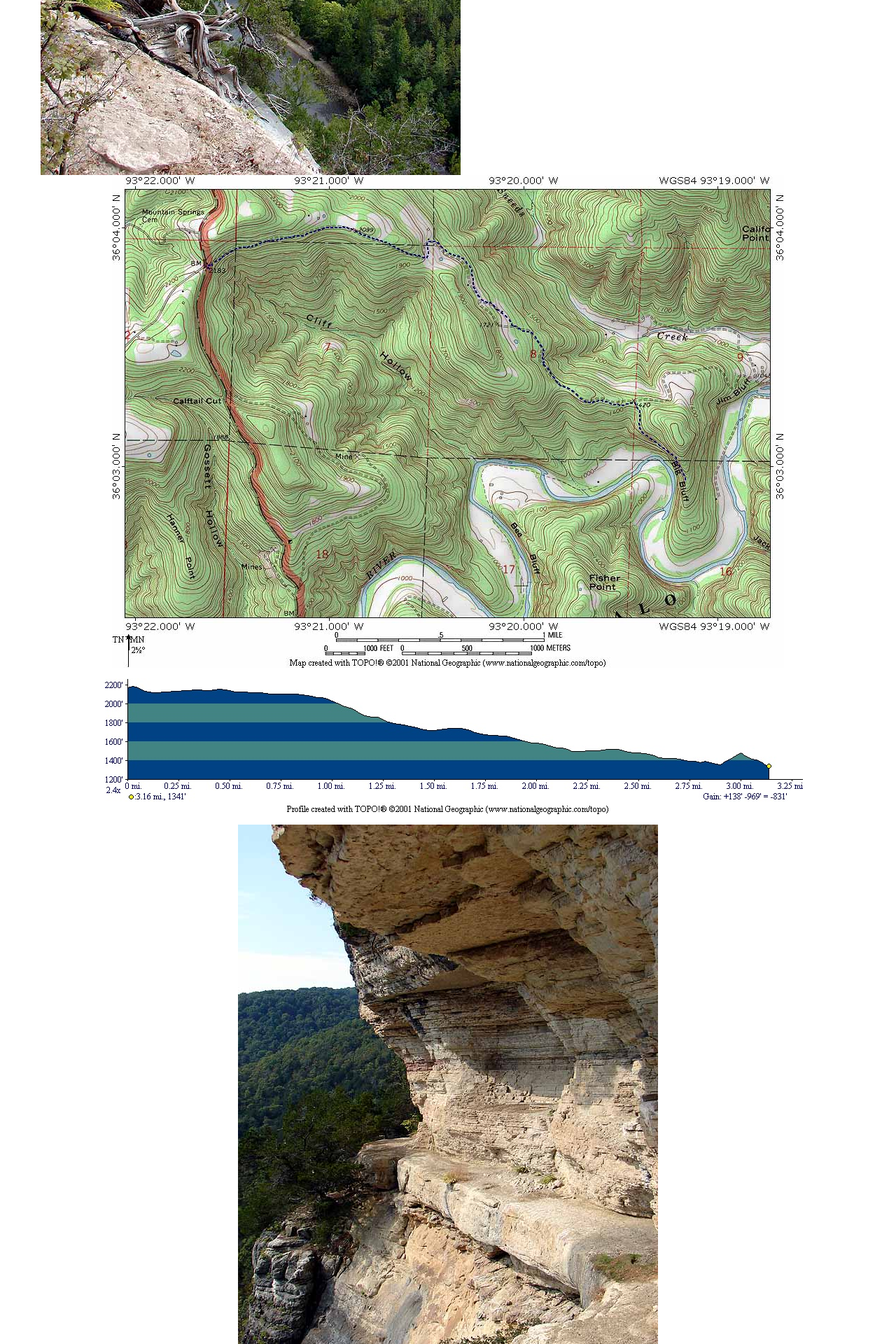
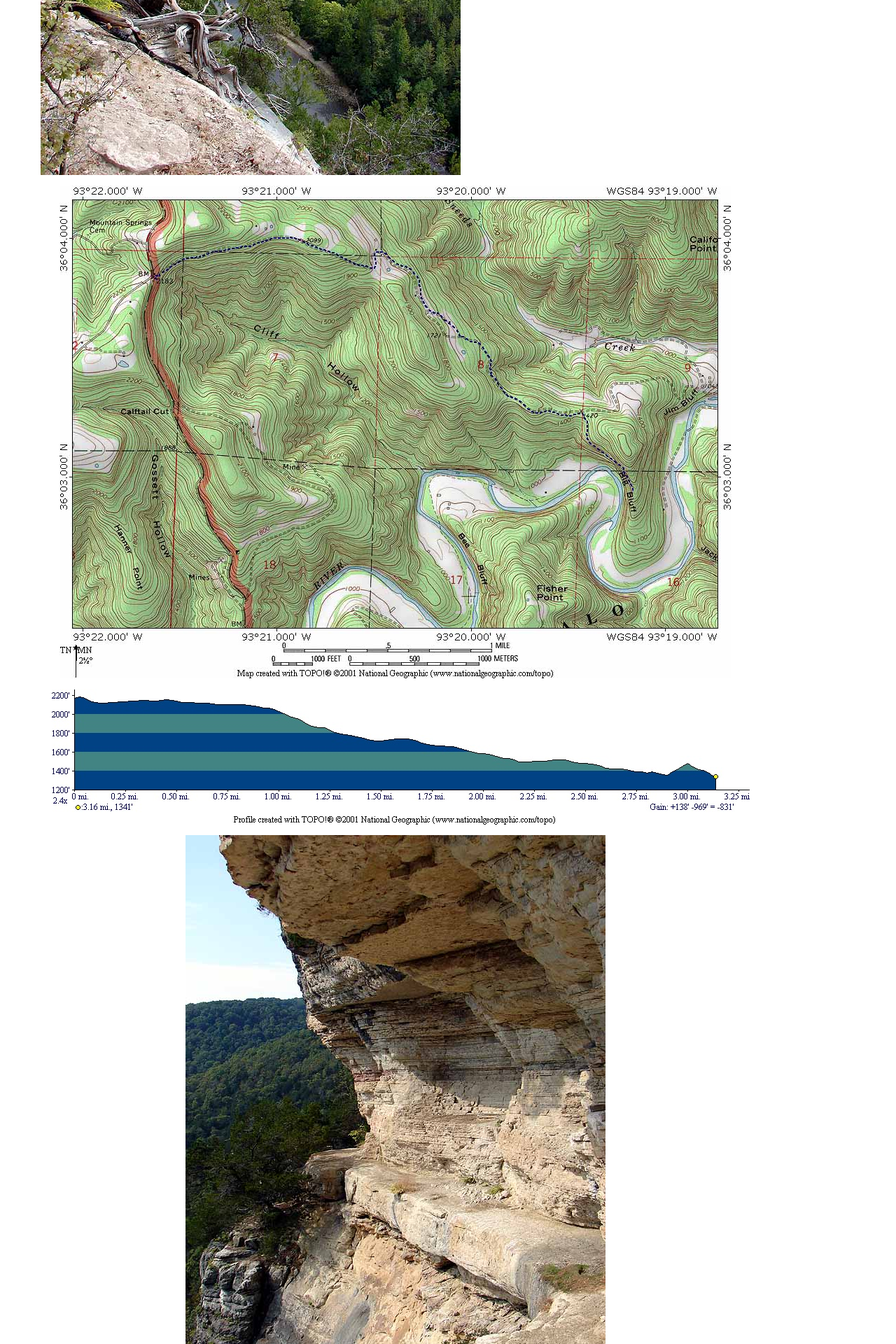
Before and after one commit to awanrky/mark-ott.info, a Node server app: page /BigBluff in a window 1280 px wide. Shown: the part 627-2547 px from the top of the page at 70% size. Run offline with Node 20, Linux system fonts and the light colour scheme.

Commit message:
fixed firefox layout issue for BigBluff

```diff
--- a/package.json
+++ b/package.json
@@ -1,6 +1,6 @@
 {
 	"name": "mark-ott.info",
-	"version": "0.0.1-1",
+	"version": "0.0.1-2",
 	"private": true,
 	"scripts": {
 		"start": "node app.js"
--- a/public/stylesheets/BigBluff.css
+++ b/public/stylesheets/BigBluff.css
@@ -9,6 +9,10 @@
 	margin-right: 15px;
 }
 
+#images-div {
+	float: left;
+}
+
 #images-div img {
 	float: center;
 	margin-top: 15px;
```
